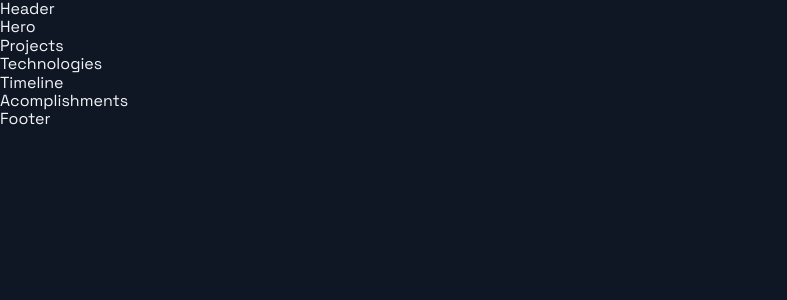
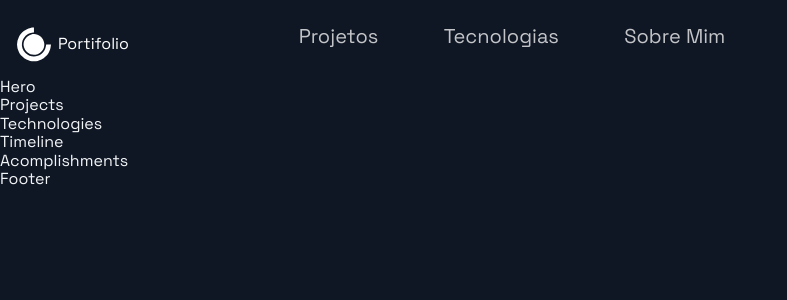
Before and after one commit to kbaths/portfolio_website, a Next.js app: page / in a window 1280 px wide. Shown: the top 300 px of the page, without its empty margins (0-787 px from the left). Built offline with nearby package versions, Linux system fonts and the light colour scheme.

Commit message:
Creating the header

```diff
--- a/src/components/Header/Header.js
+++ b/src/components/Header/Header.js
@@ -6,9 +6,33 @@ import { DiCssdeck } from 'react-icons/di';
 import { Container, Div1, Div2, Div3, NavLink, SocialIcons } from './HeaderStyles';
 
 const Header = () =>  (
-  <div>
-    Header
-  </div>
+  <Container>
+    <Div1>
+      <Link href="/">
+        <a style={{ display: "flex", alignItems: "center", color: "white" }}>
+          <DiCssdeck size="3em" /> <span>Portifolio</span>
+        </a>
+      </Link>
+    </Div1>
+
+    <Div2>
+      <li>
+        <Link href="#projects">
+          <NavLink>Projetos</NavLink>
+        </Link>
+      </li>
+      <li>
+        <Link href="#tech">
+          <NavLink>Tecnologias</NavLink>
+        </Link>
+      </li>
+      <li>
+        <Link href="#about">
+          <NavLink>Sobre Mim</NavLink>
+        </Link>
+      </li>
+    </Div2>
+  </Container>
 );
 
 export default Header;
```
